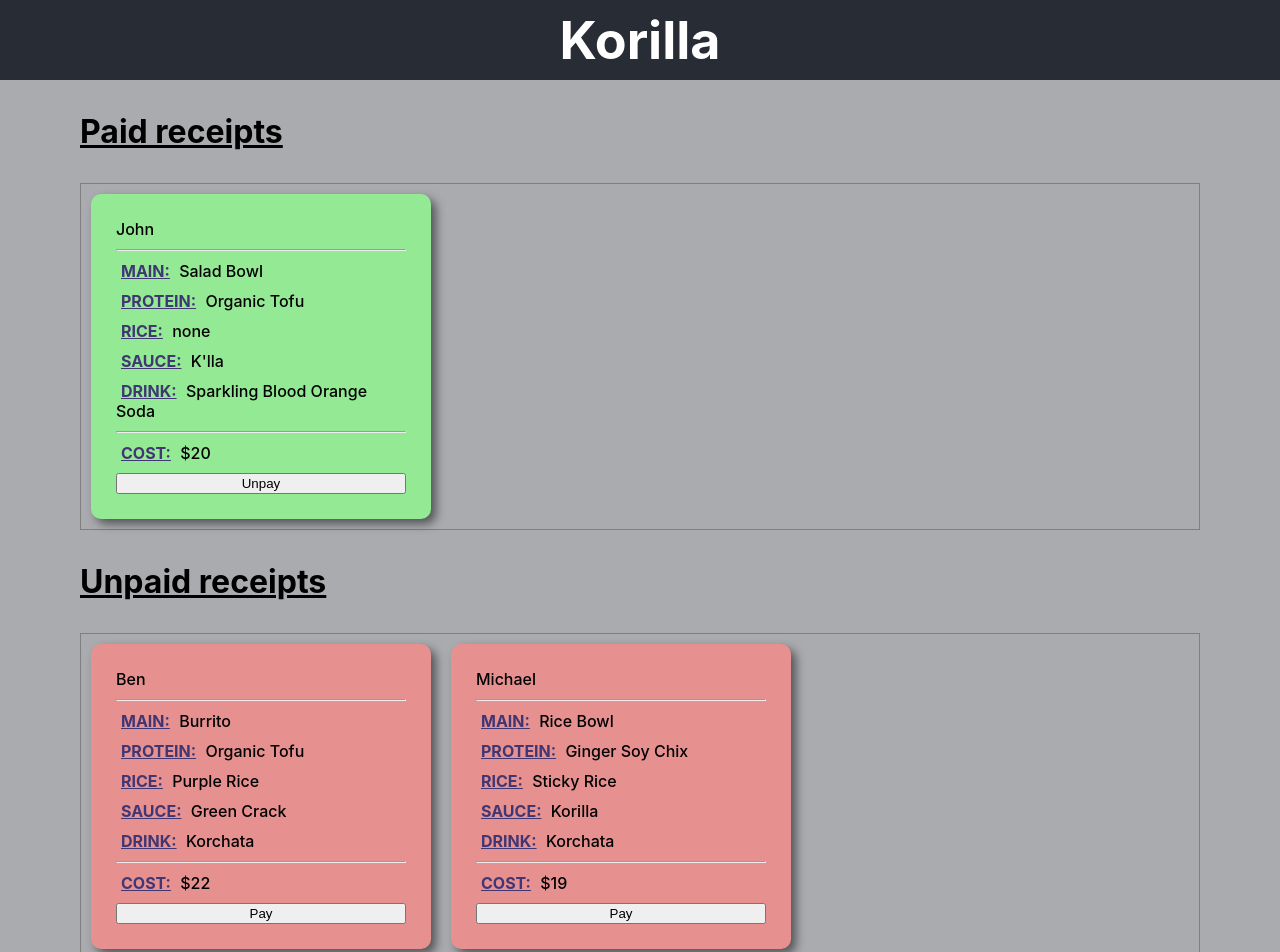
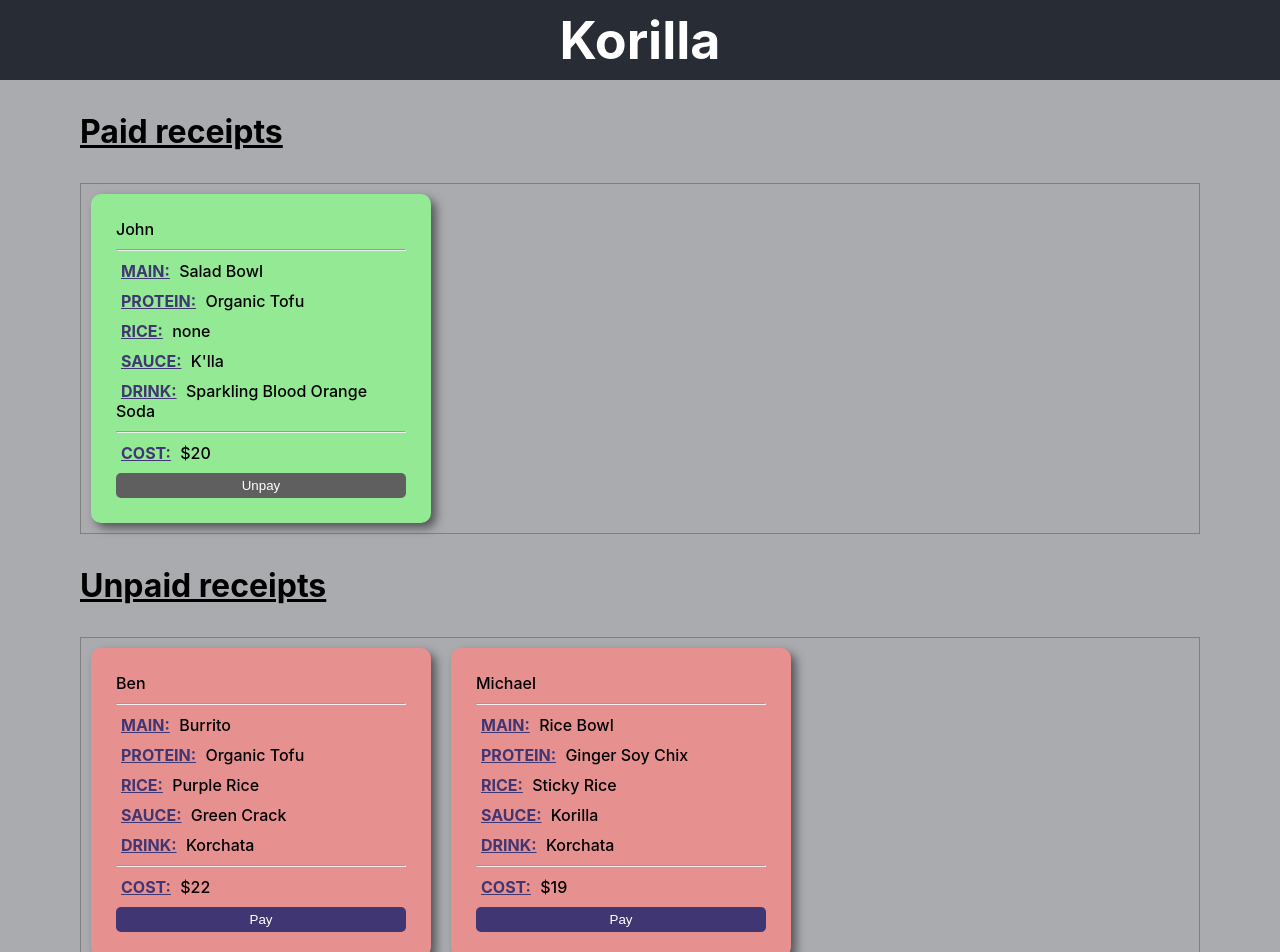
Before and after one commit to mike-gustafson/korilla-receipts, a React (Create React App) app in the folder korrilla/: page / in a window 1280 px wide. Shown: the top 952 px of the page. Built offline with nearby package versions, Linux system fonts and the light colour scheme.

Commit message:
add styles for pay and unpay buttons in Receipt component

```diff
--- a/korrilla/src/components/Receipt.css
+++ b/korrilla/src/components/Receipt.css
@@ -31,3 +31,29 @@
 .Receipt-unpaid {
     background-color: rgb(230, 144, 144);
 }
+
+.Receipt-pay-button {
+    background-color: #413674;
+    color: white;
+    border: none;
+    border-radius: 5px;
+    padding: 5px;
+    cursor: pointer;
+}
+
+.Receipt-pay-button:hover {
+    background-color: #5f5f5f;
+}
+
+.Receipt-unpay-button {
+    background-color: #5f5f5f;
+    color: white;
+    border: none;
+    border-radius: 5px;
+    padding: 5px;
+    cursor: pointer;
+}
+
+.Receipt-unpay-button:hover {
+    background-color: #413674;
+}
```
